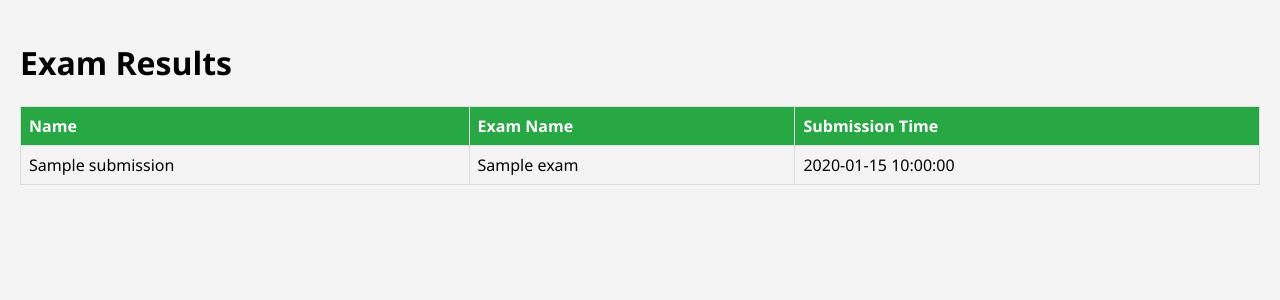
After one commit to dndcrl/ExaMPS, a PHP site: page /results.php in a window 1280 px wide. The commit adds this page. Shown: the top 300 px of the page. Run offline with PHP 8.4, Linux system fonts and the light colour scheme; the visitor is signed in with stand-in values (Sample User, id 1); tables that the repository leaves empty or names only in its code hold one stand-in row (values such as "Sample post").

Commit message:
added results page

```diff
--- /dev/null
+++ b/results.php
@@ -0,0 +1,68 @@
+<?php
+session_start();
+if (!isset($_SESSION['user_id'])) {
+    header("Location: login.php");
+    exit();
+}
+$user_id = $_SESSION['user_id'];
+
+include 'db.php';
+
+
+$sql = "SELECT exam_submissions.name, exam_submissions.submission_time, exams.exam_name
+        FROM exam_submissions
+        JOIN exams ON exam_submissions.exam_id = exams.id";
+$result = $conn->query($sql);
+
+
+?>
+
+<!DOCTYPE html>
+<html lang="en">
+<head>
+    <meta charset="UTF-8">
+    <meta name="viewport" content="width=device-width, initial-scale=1.0">
+    <title>Exam Results</title>
+    <style>
+        body {
+            font-family: 'Segoe UI', sans-serif;
+            background-color: #f4f4f4;
+            margin: 0;
+            padding: 20px;
+        }
+        table {
+            width: 100%;
+            border-collapse: collapse;
+            margin-top: 20px;
+        }
+        th, td {
+            border: 1px solid #ddd;
+            padding: 8px;
+            text-align: left;
+        }
+        th {
+            background-color: #28a745;
+            color: white;
+        }
+    </style>
+</head>
+<body>
+    <h1>Exam Results</h1>
+    <?php
+    if ($result->num_rows > 0) {
+        echo "<table>";
+        echo "<tr><th>Name</th><th>Exam Name</th><th>Submission Time</th></tr>";
+        while ($row = $result->fetch_assoc()) {
+            echo "<tr><td>" . htmlspecialchars($row['name']) . "</td><td>" . htmlspecialchars($row['exam_name']) . "</td><td>" . htmlspecialchars($row['submission_time']) . "</td></tr>";
+        }
+        echo "</table>";
+    } else {
+        echo "<p>No submissions found.</p>";
+    }
+    ?>
+</body>
+</html>
+
+<?php
+$conn->close();
+?>
--- a/take_exam.php
+++ b/take_exam.php
@@ -137,7 +137,8 @@ if (isset($_GET['exam_id'])) {
         <h1>Exam: <?php echo htmlspecialchars($exam_name); ?></h1>
 
         <form method="post" action="submit_exam.php">
-            <input type="hidden" name="exam_id" value="<?php echo $exam_id; ?>">
+        <input type="hidden" name="exam_id" value="<?php echo $exam_id; ?>">
+        <input type="hidden" name="name" value="<?php echo htmlspecialchars($_GET['name']); ?>"> <!-- Ensure name is passed -->
 
             <?php foreach ($questions_data as $index => $question): ?>
                 <div class="question-container">
```
Also changed, not shown: dashboard.php (+29 -7 lines), enter_exam_id.php (+7 -11 lines), submit_exam.php (+18 -2 lines).
